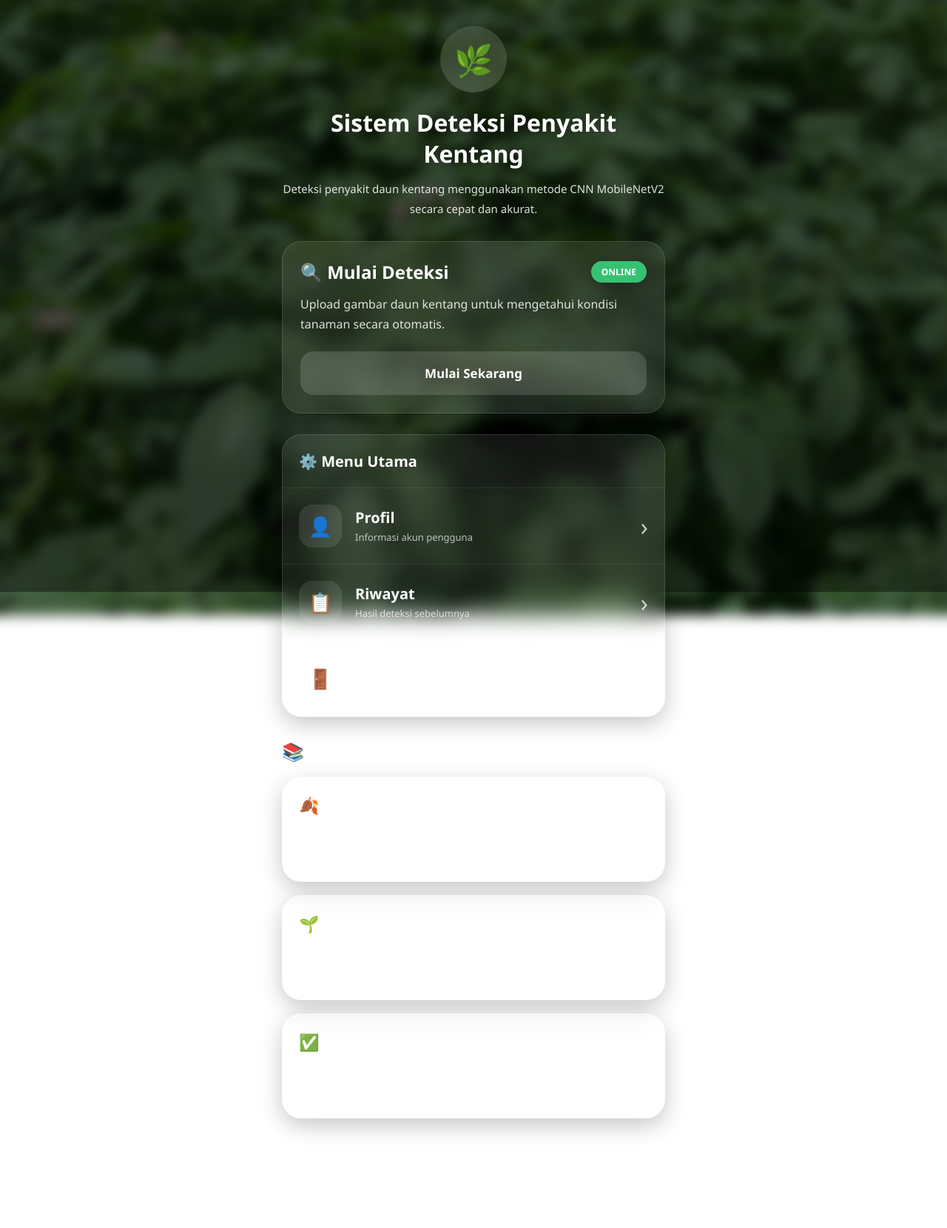
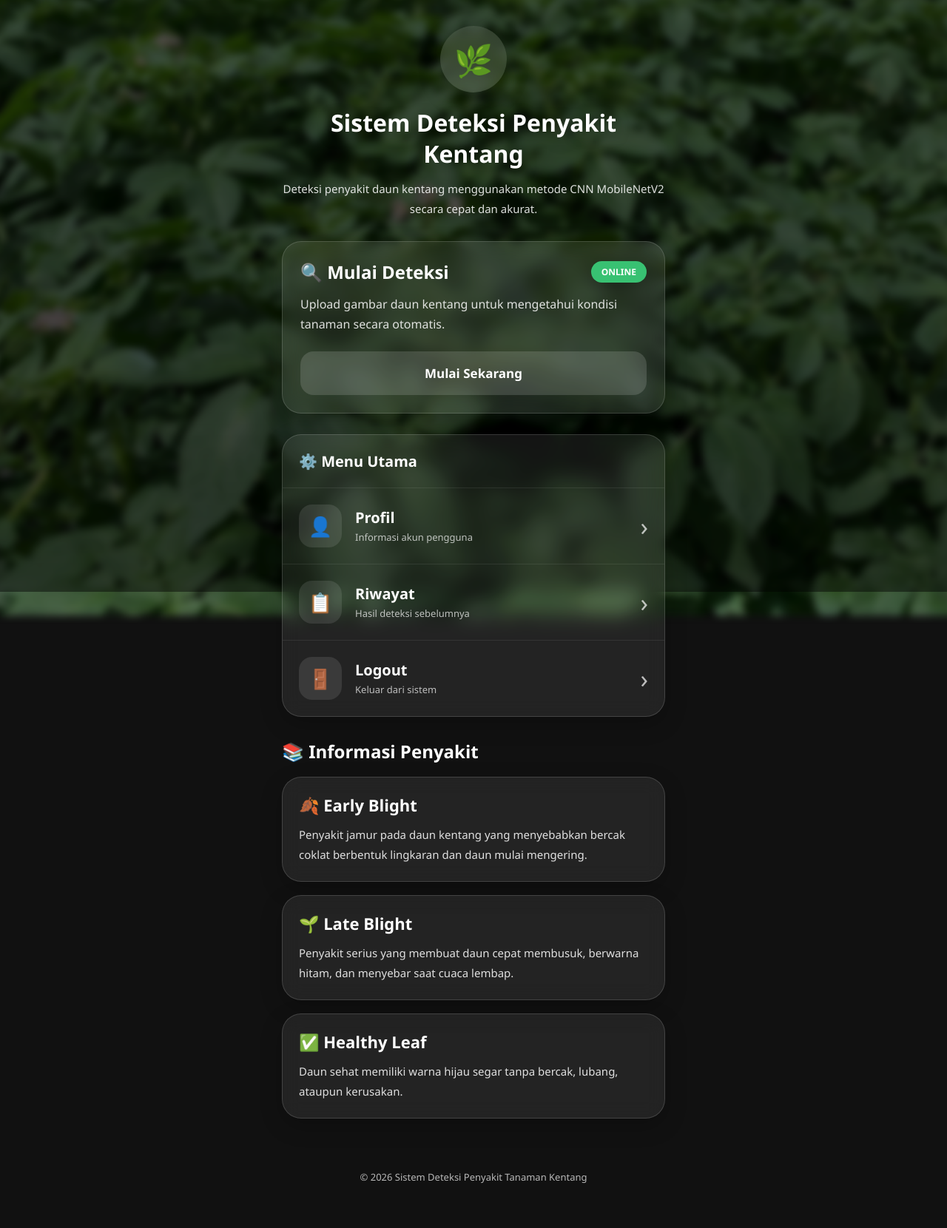
Before and after one commit to Eltinenjelinaleisubun/deteksi-daun-kentang, a Flask app: page /home in a window 1280 px wide. Shown: the whole page at 74% size. Before the commit the page ends 1533 px from the top, so only its background shows below. Run offline with Flask 3, Linux system fonts and the light colour scheme; the visitor is signed in with stand-in values (Sample User, id 1).

Commit message:
update ui

```diff
--- a/static/style.css
+++ b/static/style.css
@@ -1,3 +1,4 @@
+
 /* ================= RESET ================= */
 
 *{
@@ -15,6 +16,8 @@ body{
     min-height:100vh;
 
     color:white;
+
+    background:#111;
 
     overflow-x:hidden;
 
@@ -36,11 +39,11 @@ body::before{
     height:100%;
 
     background:
-    url("images/Bc.jpeg")
+    url("/static/images/Bc.jpeg")
     no-repeat center center/cover;
 
     filter:
-    blur(8px)
+    blur(5px)
     brightness(0.45);
 
     transform:scale(1.08);
@@ -59,8 +62,8 @@ body::after{
     background:
     linear-gradient(
         to bottom,
-        rgba(0,0,0,0.2),
-        rgba(0,0,0,0.4)
+        rgba(0,0,0,0.25),
+        rgba(0,0,0,0.45)
     );
 
     z-index:-1;
@@ -111,6 +114,7 @@ body::after{
     rgba(255,255,255,0.12);
 
     backdrop-filter:blur(12px);
+    -webkit-backdrop-filter:blur(12px);
 
     margin-bottom:20px;
 
@@ -156,9 +160,10 @@ body::after{
     rgba(255,255,255,0.08);
 
     border:
-    1px solid rgba(255,255,255,0.12);
+    1px solid rgba(255,255,255,0.15);
 
     backdrop-filter:blur(12px);
+    -webkit-backdrop-filter:blur(12px);
 
     border-radius:26px;
 
@@ -247,7 +252,9 @@ body::after{
 
     font-weight:700;
 
-    transition:0.3s;
+    transition:
+    background 0.3s,
+    transform 0.3s;
 }
 
 .detect-btn:hover{
@@ -302,13 +309,16 @@ body::after{
 
     padding:22px;
 
-    transition:0.3s;
+    transition:
+    background 0.3s,
+    transform 0.3s;
 
     border-bottom:
     1px solid rgba(255,255,255,0.08);
 }
 
 .menu-item:last-child{
+
     border-bottom:none;
 }
 
@@ -317,7 +327,7 @@ body::after{
     background:
     rgba(255,255,255,0.06);
 
-    padding-left:28px;
+    transform:translateX(6px);
 }
 
 /* ================= MENU LEFT ================= */
@@ -428,6 +438,8 @@ body::after{
 
     text-align:center;
 
+    margin-top:40px;
+
     padding:30px 10px;
 
     font-size:13px;
@@ -440,22 +452,42 @@ body::after{
 
 @media screen and (max-width:768px){
 
+    .container{
+
+        padding:25px 14px;
+    }
+
     .header h1{
+
         font-size:28px;
     }
 
+    .subtitle{
+
+        font-size:14px;
+    }
+
     .menu-text{
+
         font-size:18px;
     }
 
     .menu-icon{
+
         width:52px;
         height:52px;
+
         font-size:24px;
     }
 
     .detect-top h2{
+
         font-size:22px;
     }
 
+    .info-card h2{
+
+        font-size:20px;
+    }
+
 }
```
Also changed, not shown: templates/home.html (+7 -1 lines).
